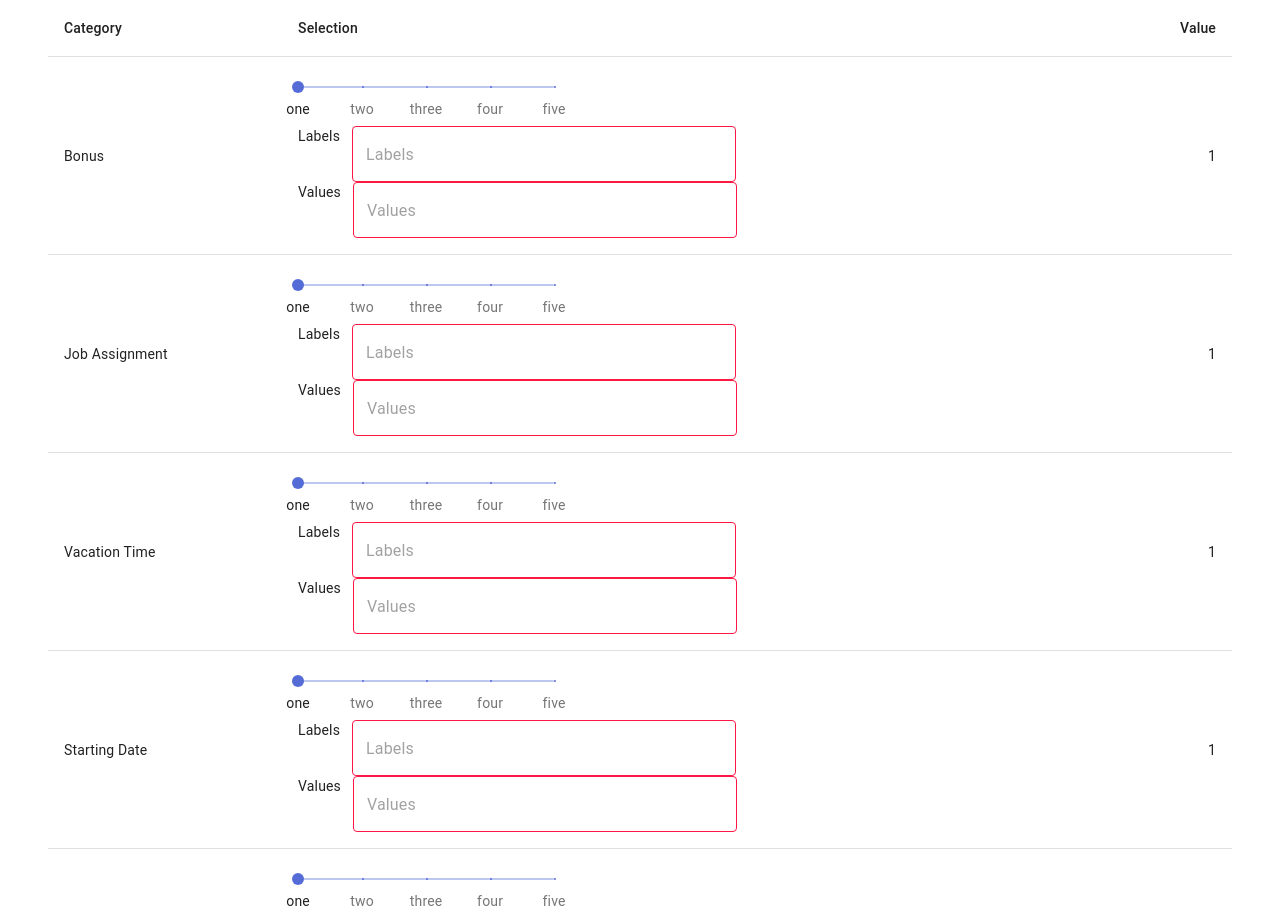
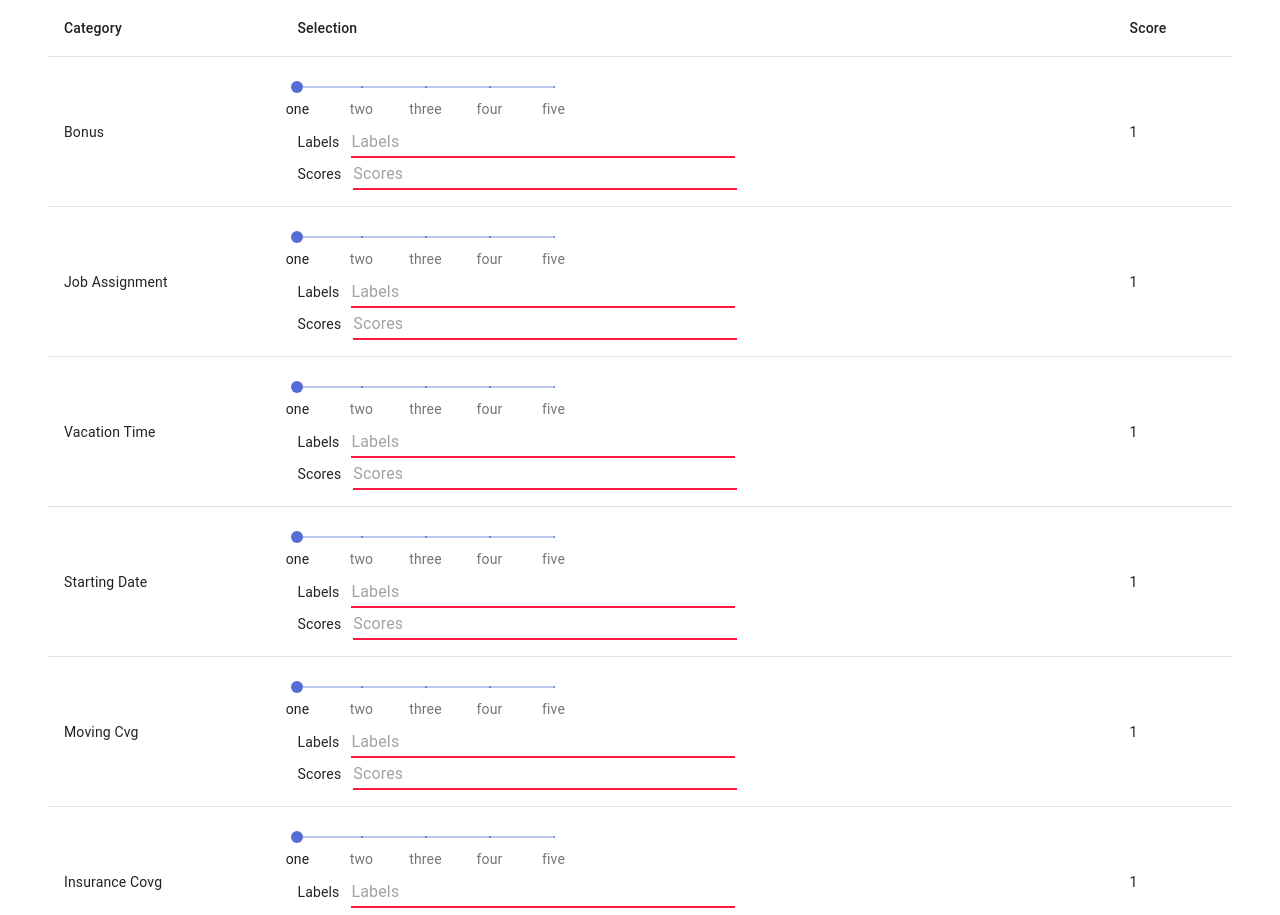
Before and after one commit to mrmcduff/negotiation-slider, a React (Create React App) app: page / in a window 1280 px wide. Shown: the part 80-995 px from the top of the page. Built offline with nearby package versions, Linux system fonts and the light colour scheme.

Commit message:
fixing alignment and text type

```diff
--- a/src/App.tsx
+++ b/src/App.tsx
@@ -61,7 +61,7 @@ const App: React.FC = () => {
                     <TableRow>
                         <TableCell>Category</TableCell>
                         <TableCell align="left">Selection</TableCell>
-                        <TableCell align="right">Value</TableCell>
+                        <TableCell align="left">Score</TableCell>
                     </TableRow>
                 </TableHead>
                 <TableRow>
@@ -71,7 +71,7 @@ const App: React.FC = () => {
                             setValue={setBonus}
                         />
                     </TableCell>
-                    <TableCell align="right">{bonus}</TableCell>
+                    <TableCell align="left">{bonus}</TableCell>
                 </TableRow>
                 <TableRow>
                     <TableCell>Job Assignment</TableCell>
@@ -80,7 +80,7 @@ const App: React.FC = () => {
                             setValue={setJobAssignment}
                         />
                     </TableCell>
-                    <TableCell align="right">{jobAssignment}</TableCell>
+                    <TableCell align="left">{jobAssignment}</TableCell>
                 </TableRow>
                 <TableRow>
                     <TableCell>Vacation Time</TableCell>
@@ -89,7 +89,7 @@ const App: React.FC = () => {
                             setValue={setVaca}
                         />
                     </TableCell>
-                    <TableCell align="right">{vaca}</TableCell>
+                    <TableCell align="left">{vaca}</TableCell>
                 </TableRow>
                 <TableRow>
                     <TableCell>Starting Date</TableCell>
@@ -98,7 +98,7 @@ const App: React.FC = () => {
                             setValue={setStartDate}
                         />
                     </TableCell>
-                    <TableCell align="right">{startDate}</TableCell>
+                    <TableCell align="left">{startDate}</TableCell>
                 </TableRow>
                 <TableRow>
                     <TableCell>Moving Cvg</TableCell>
@@ -107,7 +107,7 @@ const App: React.FC = () => {
                             setValue={setMeCov}
                         />
                     </TableCell>
-                    <TableCell align="right">{meCov}</TableCell>
+                    <TableCell align="left">{meCov}</TableCell>
                 </TableRow>
                 <TableRow>
                     <TableCell>Insurance Covg</TableCell>
@@ -116,7 +116,7 @@ const App: React.FC = () => {
                             setValue={setInCov}
                         />
                     </TableCell>
-                    <TableCell align="right">{inCov}</TableCell>
+                    <TableCell align="left">{inCov}</TableCell>
                 </TableRow>
                 <TableRow>
                     <TableCell>Salary</TableCell>
@@ -125,7 +125,7 @@ const App: React.FC = () => {
                             setValue={setSalary}
                         />
                     </TableCell>
-                    <TableCell align="right">{salary}</TableCell>
+                    <TableCell align="left">{salary}</TableCell>
                 </TableRow>
                 <TableRow>
                     <TableCell>Location</TableCell>
@@ -134,7 +134,7 @@ const App: React.FC = () => {
                             setValue={setLocation}
                         />
                     </TableCell>
-                    <TableCell align="right">{location}</TableCell>
+                    <TableCell align="left">{location}</TableCell>
                 </TableRow>
             </Table>
         </div>
--- a/src/components/TableStack.tsx
+++ b/src/components/TableStack.tsx
@@ -14,6 +14,7 @@ const useStyles = makeStyles(theme => ({
     rowStyle: {
         display: 'flex',
         flexDirection: 'row',
+        alignItems: 'baseline'
     },
     entryStyle: {
         width: 384,
@@ -122,7 +123,7 @@ export const TableStack: React.FC<TableStackProps> = props => {
                     rows={1}
                     margin="none"
                     placeholder={'Labels'}
-                    variant="outlined"
+                    variant="standard"
                     error={labelError}
                     value={textLabel}
                     onChange={event => setTextLabel(event.target.value)}
@@ -130,13 +131,13 @@ export const TableStack: React.FC<TableStackProps> = props => {
                 />
             </div>
             <div className={styles.rowStyle}>
-                <Typography variant="body2">{'Values'}</Typography>
+                <Typography variant="body2">{'Scores'}</Typography>
                 <TextField
                     className={styles.entryStyle}
                     rows={1}
                     margin="none"
-                    placeholder={'Values'}
-                    variant="outlined"
+                    placeholder={'Scores'}
+                    variant="standard"
                     value={textValues}
                     error={valueError}
                     onChange={event => setTextValues(event.target.value)}
```
